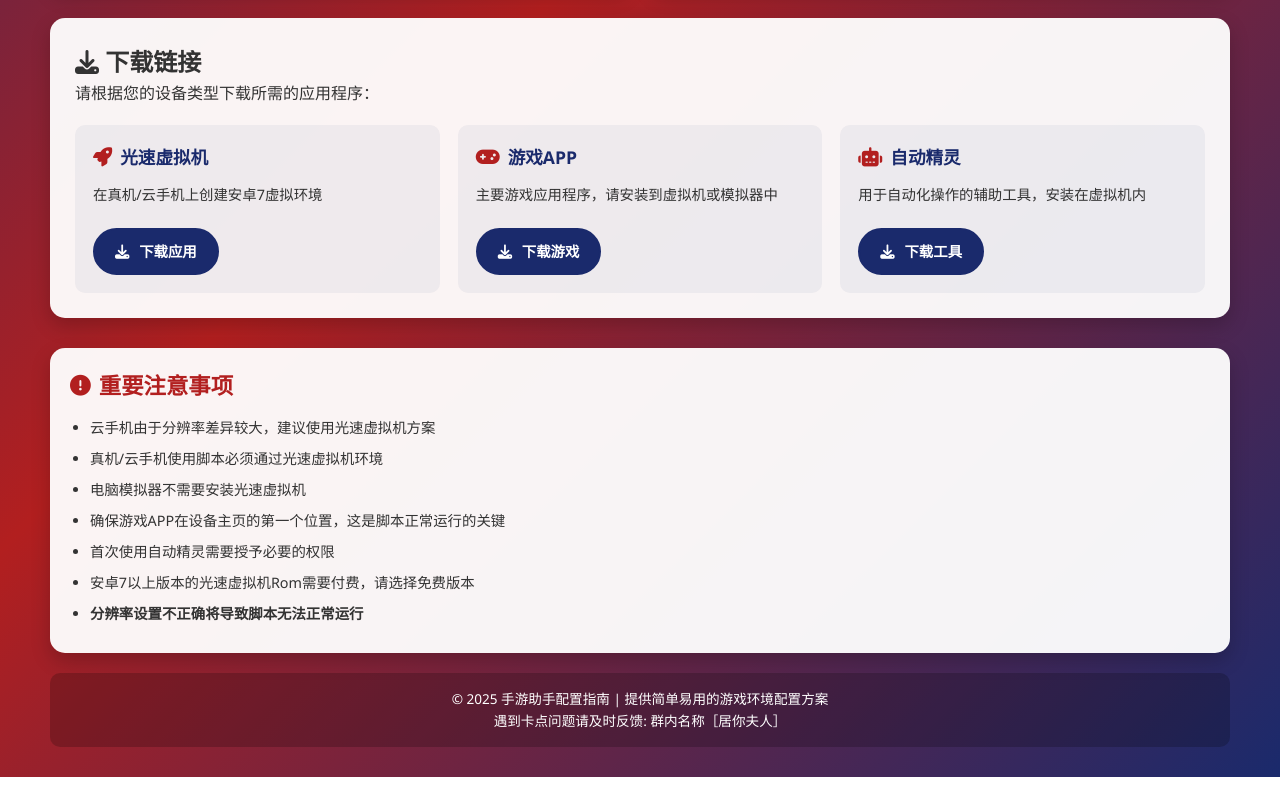
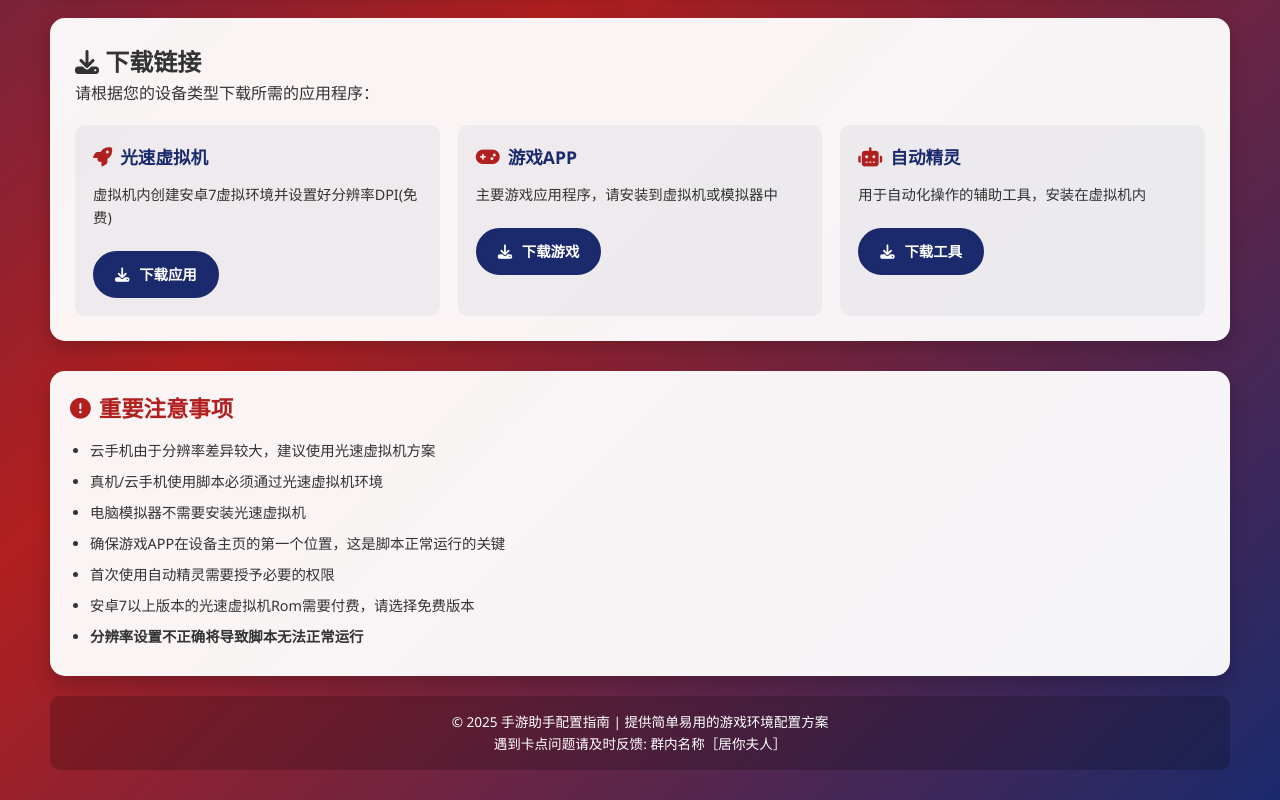
Before and after one commit to qq5855144/tMF, a plain HTML site: page index.html in a window 1280 px wide. Shown: the part 957-1757 px from the top of the page. Before the commit the page ends 1734 px from the top, so only its background shows below. Drawn offline with Linux system fonts and the light colour scheme.

Commit message:
更新 index.html

```diff
--- a/index.html
+++ b/index.html
@@ -516,7 +516,7 @@
             <div class="download-grid">
                 <div class="download-item">
                     <h3><i class="fas fa-rocket"></i> 光速虚拟机</h3>
-                    <p>在真机/云手机上创建安卓7虚拟环境</p>
+                    <p>虚拟机内创建安卓7虚拟环境并设置好分辨率DPI(免费)</p>
                     <a href="https://imtt.dd.qq.com/16891/apk/9A6B1B4BE5326F09896DE68143E1FFC8.apk?fsname=com.vphonegaga.titan_arm64_4.9.7.apk" class="btn" target="_blank">
                         <i class="fas fa-download"></i> 下载应用
                     </a>
```
